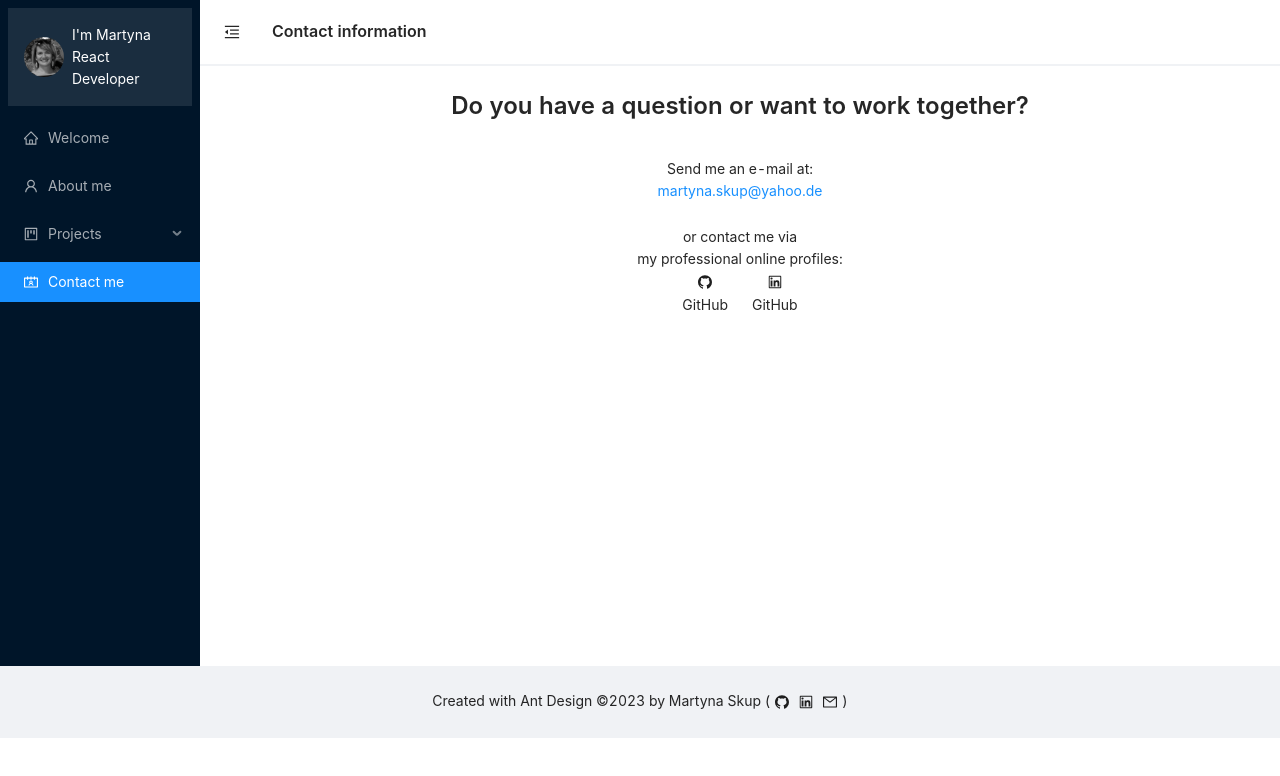
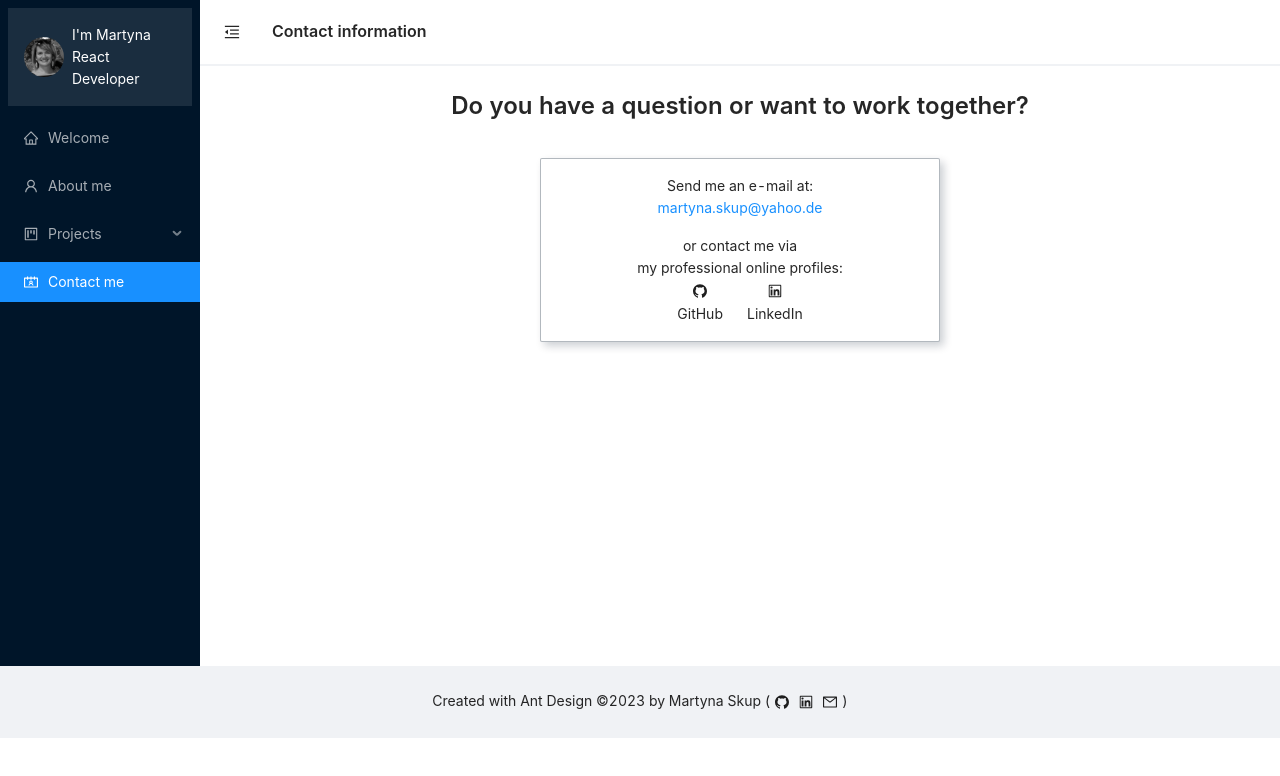
Before and after one commit to martynaskup/martynaskup.github.io, a React (Create React App) app: page /contactMe in a window 1280 px wide. Shown: the top 776 px of the page. Built offline with nearby package versions, Linux system fonts and the light colour scheme.

Commit message:
Use Card on the contact info page

```diff
--- a/src/pages/ContactInfoPage.tsx
+++ b/src/pages/ContactInfoPage.tsx
@@ -1,18 +1,26 @@
 import { Button, Space, Typography } from 'antd';
 import { Link } from 'react-router-dom';
 import { GithubOutlined, LinkedinOutlined } from '@ant-design/icons';
+import Card from '../components/shared/Card';
+import useBreakpoint from 'antd/lib/grid/hooks/useBreakpoint';
 
 function ContactInfoPage() {
+  const { sm } = useBreakpoint();
+
   return (
     <>
-      <Space direction="vertical" size="large">
+      <Space direction="vertical" size="large" align="center">
         <Typography.Title level={3}>
           Do you have a question or want to work together?
         </Typography.Title>
+        <Card width={sm ? '400px' : '300px'}>
+          <Space direction="vertical" size="middle">
             <div>
               <Typography.Text>Send me an e-mail at:</Typography.Text>
               <br />
-          <Link to="mailto: martyna.skup@yahoo.de">martyna.skup@yahoo.de</Link>
+              <Link to="mailto: martyna.skup@yahoo.de">
+                martyna.skup@yahoo.de
+              </Link>
             </div>
             <div>
               <Typography.Text>
@@ -29,7 +37,9 @@ function ContactInfoPage() {
                     type="text"
                     size="small"
                     icon={
-                  <GithubOutlined style={{ color: 'rgba(0, 0, 0, 0.88)' }} />
+                      <GithubOutlined
+                        style={{ color: 'rgba(0, 0, 0, 0.88)' }}
+                      />
                     }
                   />
                   <br />
@@ -44,14 +54,18 @@ function ContactInfoPage() {
                     type="text"
                     size="small"
                     icon={
-                  <LinkedinOutlined style={{ color: 'rgba(0, 0, 0, 0.88)' }} />
+                      <LinkedinOutlined
+                        style={{ color: 'rgba(0, 0, 0, 0.88)' }}
+                      />
                     }
                   />
                   <br />
-              <Typography.Text>GitHub</Typography.Text>
+                  <Typography.Text>LinkedIn</Typography.Text>
                 </Link>
               </Space>
             </div>
+          </Space>
+        </Card>
       </Space>
     </>
   );
```
Lines whose indentation alone changed are shown as unchanged.
